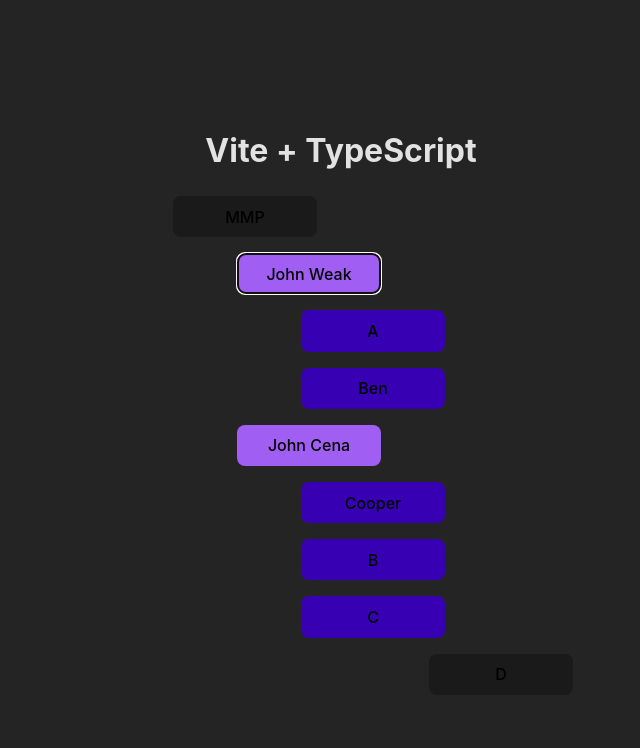
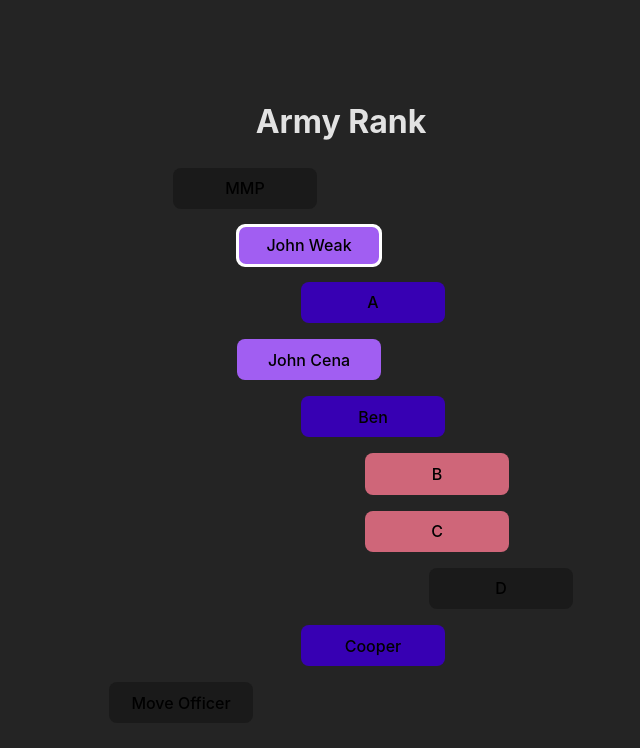
Before and after one commit to trdat123/army-rank-test, a website built with webpack: page index.html in a window 1280 px wide. Both pictures are taken after a click on the button "John Weak". Shown: the whole page, without its empty margins (299-939 px from the left). Built offline with nearby package versions, Linux system fonts and the light colour scheme.

Commit message:
implement moveOfficer feature, refactor type & code

```diff
--- a/index.html
+++ b/index.html
@@ -3,8 +3,8 @@
     <head>
         <meta charset="UTF-8" />
         <meta name="viewport" content="width=device-width, initial-scale=1.0" />
+        <link rel="stylesheet" href="index.css" />
         <script type="module" src="build/main-bundle.js" defer></script>
-        <link rel="stylesheet" href="index.css" />
         <title>Army rank</title>
     </head>
     <body>
--- a/src/class.ts
+++ b/src/class.ts
@@ -1,14 +1,19 @@
-export class Officer {
-    id: number;
-    name: string;
+import { ArmyRankingAppType, OfficerMethodType } from "./types";
+import { renderSubs } from "./utils";
+
+export class Officer implements OfficerMethodType {
+    readonly id: number;
+    readonly name: string;
     subordinates: Officer[];
     rank: number;
+    isSelected: boolean;
 
     constructor(id: number, name: string, subs: Officer[]) {
         this.id = id;
         this.name = name;
         this.subordinates = subs;
         this.rank = 1;
+        this.isSelected = false;
     }
 
     addSub(officer: Officer) {
@@ -24,12 +29,14 @@
     }
 }
 
-export class ArmyRankingApp {
+export class ArmyRankingApp implements ArmyRankingAppType {
     general: Officer;
+    selectedOfficers: number[];
 
     constructor() {
         const general = new Officer(100, "MMP", []);
         this.general = general;
+        this.selectedOfficers = [];
 
         const sub2 = new Officer(200, "John Weak", []);
         const sub3 = new Officer(300, "John Cena", []);
@@ -72,15 +79,14 @@
         return res;
     }
 
-    moveOfficer(subId: number, newManagerId: number): void {
+    moveOfficer(): void {
+        if (this.selectedOfficers.length == 0) return;
+        const [subId, newManagerId] = this.selectedOfficers;
         const { sub, manager: curManager } = this.getSubById(subId);
         const { sub: newManager } = this.getSubById(newManagerId);
 
         // 1. move sub's subordinates array up to 1 rank
-        sub!.subordinates.forEach((sub) => {
-            // sub.removeSub(sub);
-            curManager?.addSub(sub);
-        });
+        sub?.subordinates.forEach((sub) => curManager?.addSub(sub));
         sub!.subordinates = [];
 
         // 2. remove current sub position
@@ -88,6 +94,14 @@
 
         // 3. add sub to new position
         newManager?.addSub(sub!);
+
+        // re-render
+        const list = document.getElementById("list");
+        list?.replaceChildren();
+        renderSubs(this.general.subordinates, list);
+        this.selectedOfficers = [];
+
+        console.log("done", this.general);
     }
 
     undo(): void {}
--- a/src/index.ts
+++ b/src/index.ts
@@ -1,28 +1,26 @@
 import { ArmyRankingApp, Officer } from "./class";
 import { colorTable, renderSubs } from "./utils";
 
-const App = new ArmyRankingApp();
+export const App = new ArmyRankingApp();
+let general: Officer | null = App.general;
 
-document.querySelector("#app")!.innerHTML = `
-    <h1>Vite + TypeScript</h1>
-    <div id="list">
-    </div>
-`;
+const appWrapper = document.querySelector("#app")!;
+appWrapper.innerHTML = /* html */ `
+    <h1>Army Rank</h1>
+        <button id="${general.id}" class="officer"
+            style="margin-left: ${general.rank * 4}rem; background-color: ${colorTable[general.rank - 1]}"
+        >
+            ${general.name}
+        </button>
+    <div id="list"></div>
+    `;
+
+const moveOfficerBtn = document.createElement("button");
+moveOfficerBtn.innerText = "Move Officer";
+moveOfficerBtn.onclick = () => App.moveOfficer();
+
+appWrapper.appendChild(moveOfficerBtn);
 
 const list = document.getElementById("list");
 
-let general: Officer | null = App.general;
-
-list!.innerHTML =
-    /*html*/
-    `
-    <button id="${general.id}" style="margin-left: ${general.rank * 4}rem; background-color: ${
-        colorTable[general.rank - 1]
-    }">
-        ${general.name}
-    </button>
-    `;
-
-App.moveOfficer(400, 200);
-
 renderSubs(general.subordinates, list);
--- /dev/null
+++ b/src/types.ts
@@ -0,0 +1,16 @@
+import { Officer } from "./class";
+
+export interface OfficerMethodType {
+    addSub(officer: Officer): void;
+    removeSub(officer: Officer): void;
+}
+
+export interface ArmyRankingAppType {
+    general: Officer;
+    getSubById(id: number, subArray?: Officer[], curManager?: Officer): { sub?: Officer; manager?: Officer };
+    moveOfficer(officerID: number, managerID: number): void;
+    undo(): void;
+    redo(): void;
+}
+
+export type OfficerIdNameType = Pick<Officer, "id" | "name">;
--- a/src/utils.ts
+++ b/src/utils.ts
@@ -1,19 +1,41 @@
 import { Officer } from "./class";
+import { App } from "./index";
 
 export const colorTable = ["#1a1a1a", "#a15ef2", "#3700b3", "#cf6679"];
 
 export const renderSubs = (subs: Officer[], list: HTMLElement | null) => {
     subs.forEach((subEl) => {
-        list!.innerHTML +=
-            /*html*/
-            `
-            <button id="${subEl.id}" style="margin-left: ${subEl.rank * 4}rem; background-color: ${
-                colorTable[subEl.rank - 1]
-            }">
-                ${subEl.name}
-            </button>
-            `;
+        const officerBtn = document.createElement("button");
+
+        officerBtn.className = "officer";
+        officerBtn.id = subEl.id.toString();
+        officerBtn.setAttribute(
+            "style",
+            `margin-left: ${subEl.rank * 4}rem; background-color: ${colorTable[subEl.rank - 1]}`
+        );
+        officerBtn.innerText = subEl.name;
+        officerBtn!.onclick = () => setOfficerForMove(subEl.id, officerBtn);
+
+        list?.appendChild(officerBtn);
+
         if (subEl.subordinates.length > 0) renderSubs(subEl.subordinates, list);
         else return;
     });
 };
+
+function setOfficerForMove(subElId: number, officerBtn: HTMLButtonElement) {
+    let selectedOfficers = App.selectedOfficers;
+
+    if (selectedOfficers.some((el) => el === subElId)) {
+        // remove selectedOfficer
+        const targetSubIndex = selectedOfficers.indexOf(subElId);
+        if (targetSubIndex > -1) {
+            selectedOfficers.splice(targetSubIndex, 1);
+            officerBtn.style.outline = "";
+        }
+    } else if (selectedOfficers.length < 2) {
+        selectedOfficers.push(subElId);
+        officerBtn.style.outline = "5px auto white";
+    }
+    console.log("🚀 ~ file: utils.ts:28 ~ setOfficerForMove ~ selectedOfficers:", selectedOfficers);
+}
```
Also changed, not shown: build/main-bundle.js.
